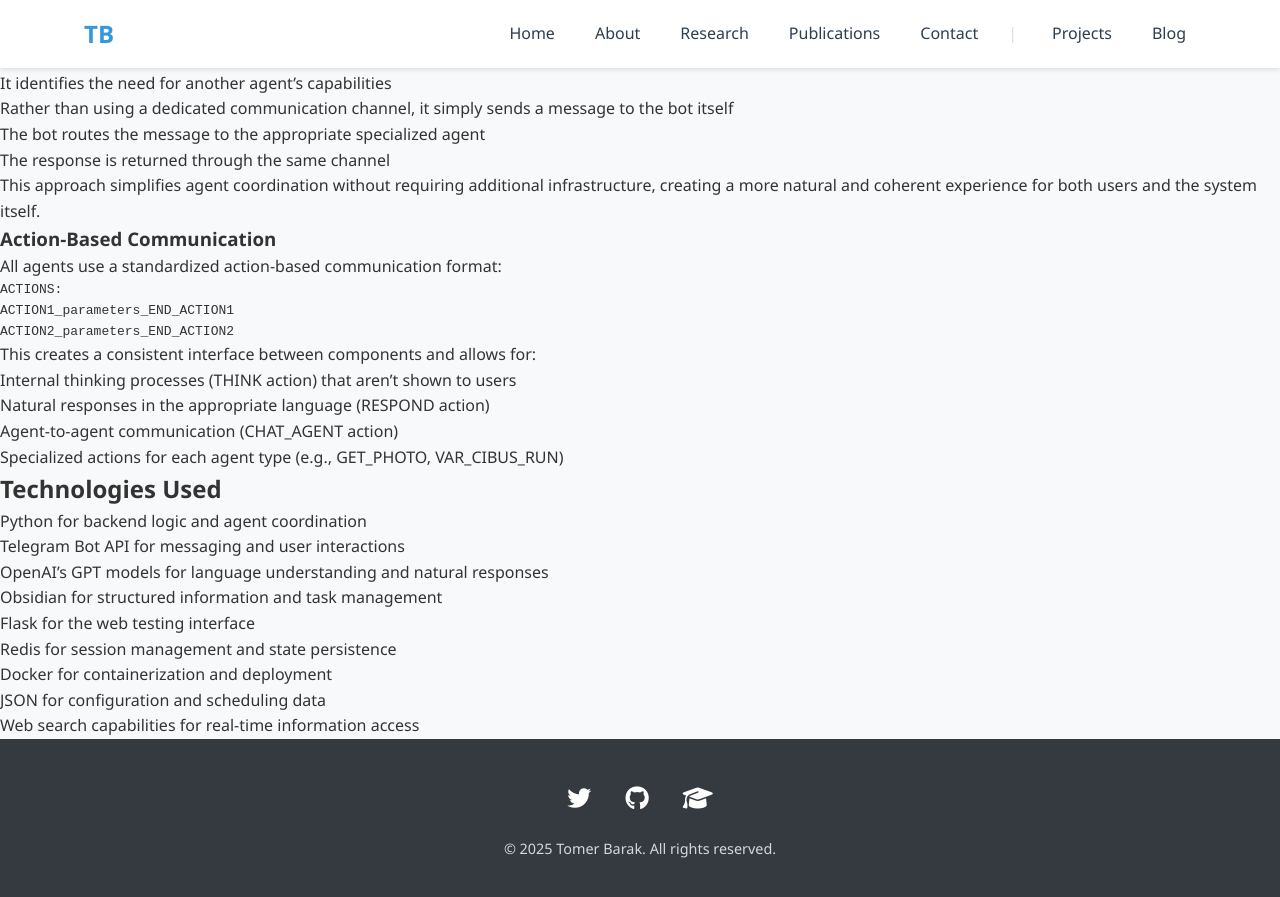
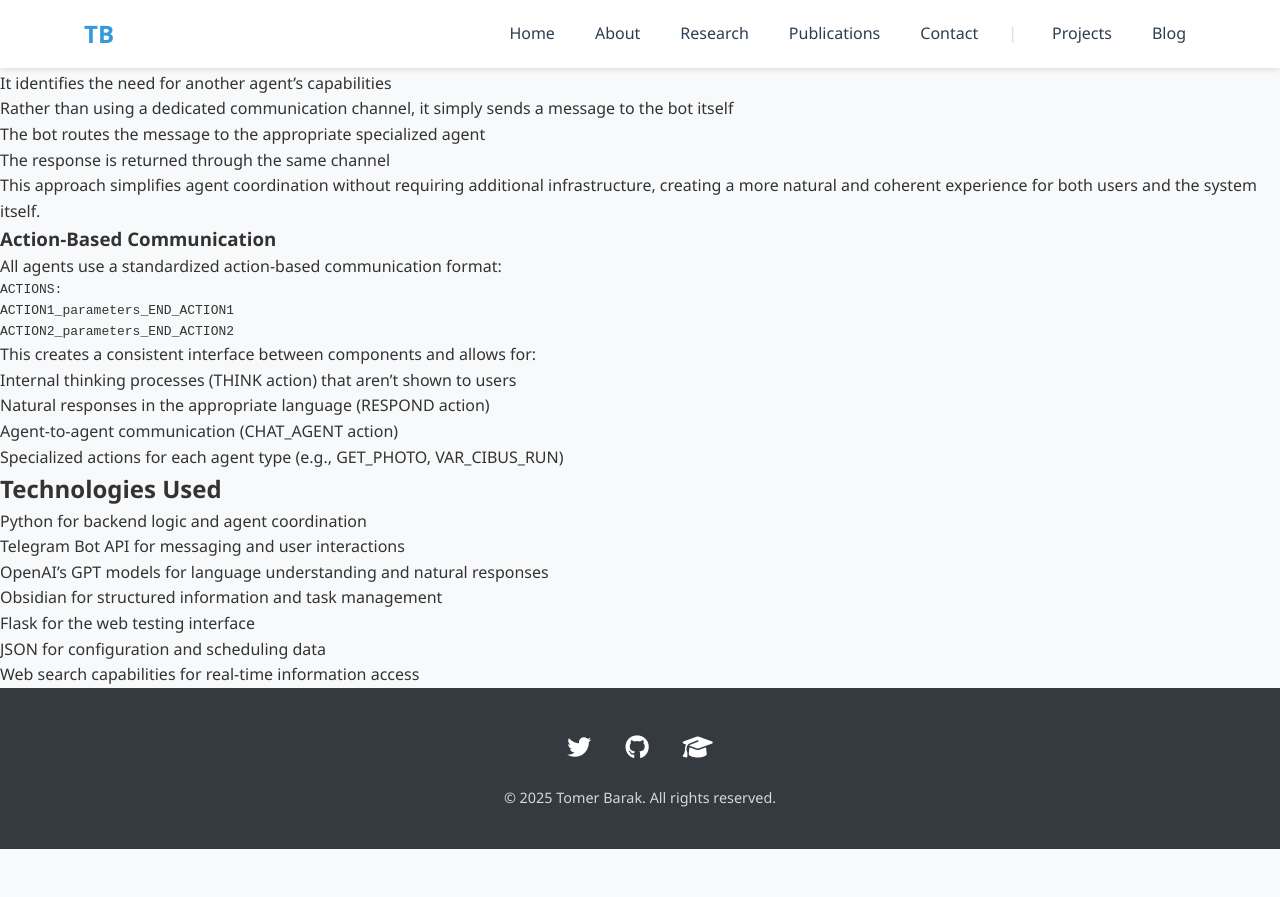
Before and after one commit to Tomer-Barak/Tomer-Barak.github.io, a Jekyll site: the page built from _projects/barakbot.md, in a window 1280 px wide and 900 px high, scrolled down 1419 px. Shown: the top 897 px of the window. Built offline with Jekyll 4.4.1, drawn with Linux system fonts in a browser that asks for light colours; after the commit the page ends 2268 px from its top, so only the background shows below that.

Commit message:
updated project tech

```diff
--- a/_projects/barakbot.md
+++ b/_projects/barakbot.md
@@ -85,7 +85,5 @@ This creates a consistent interface between components and allows for:
 - OpenAI's GPT models for language understanding and natural responses
 - Obsidian for structured information and task management
 - Flask for the web testing interface
-- Redis for session management and state persistence
-- Docker for containerization and deployment
 - JSON for configuration and scheduling data
 - Web search capabilities for real-time information access
```
